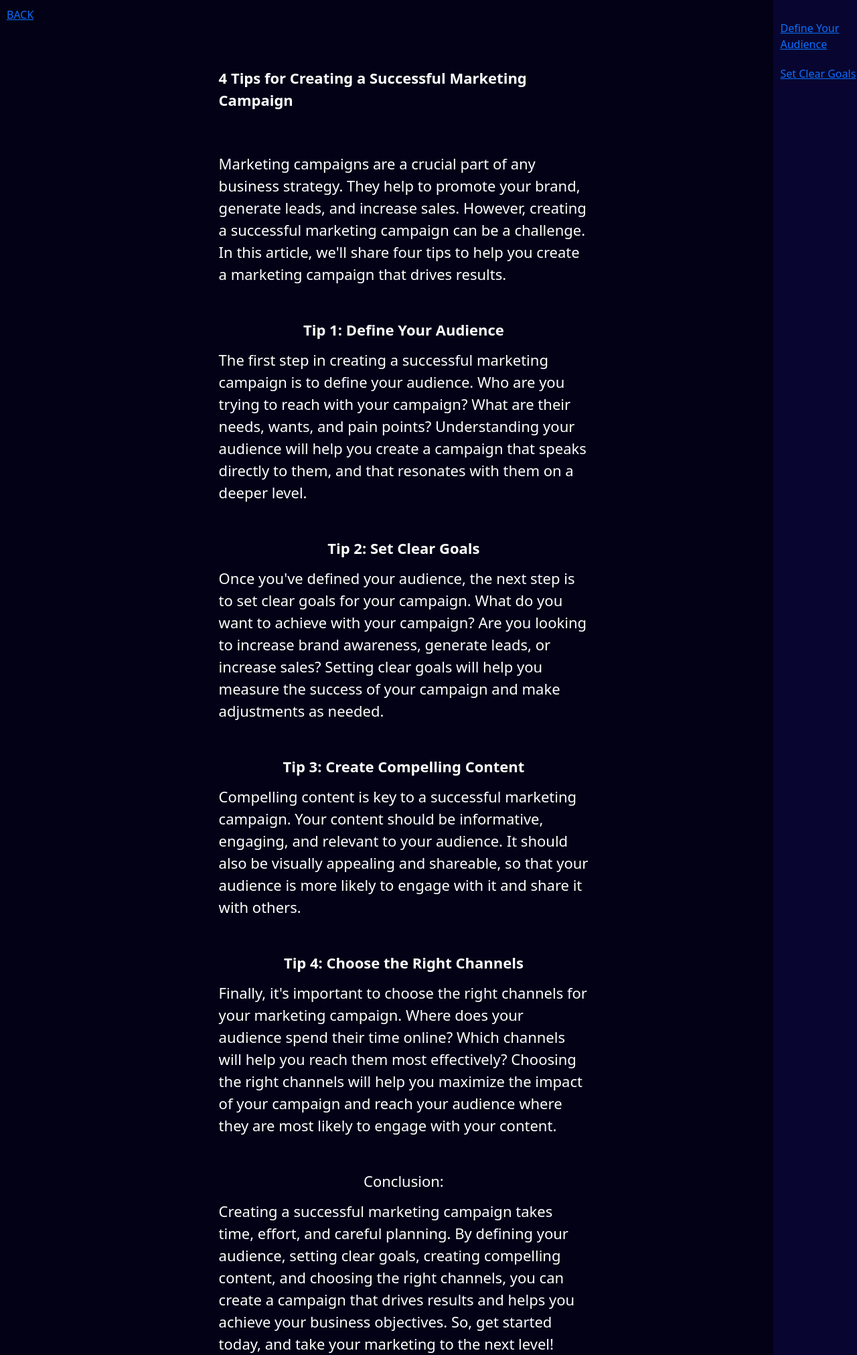
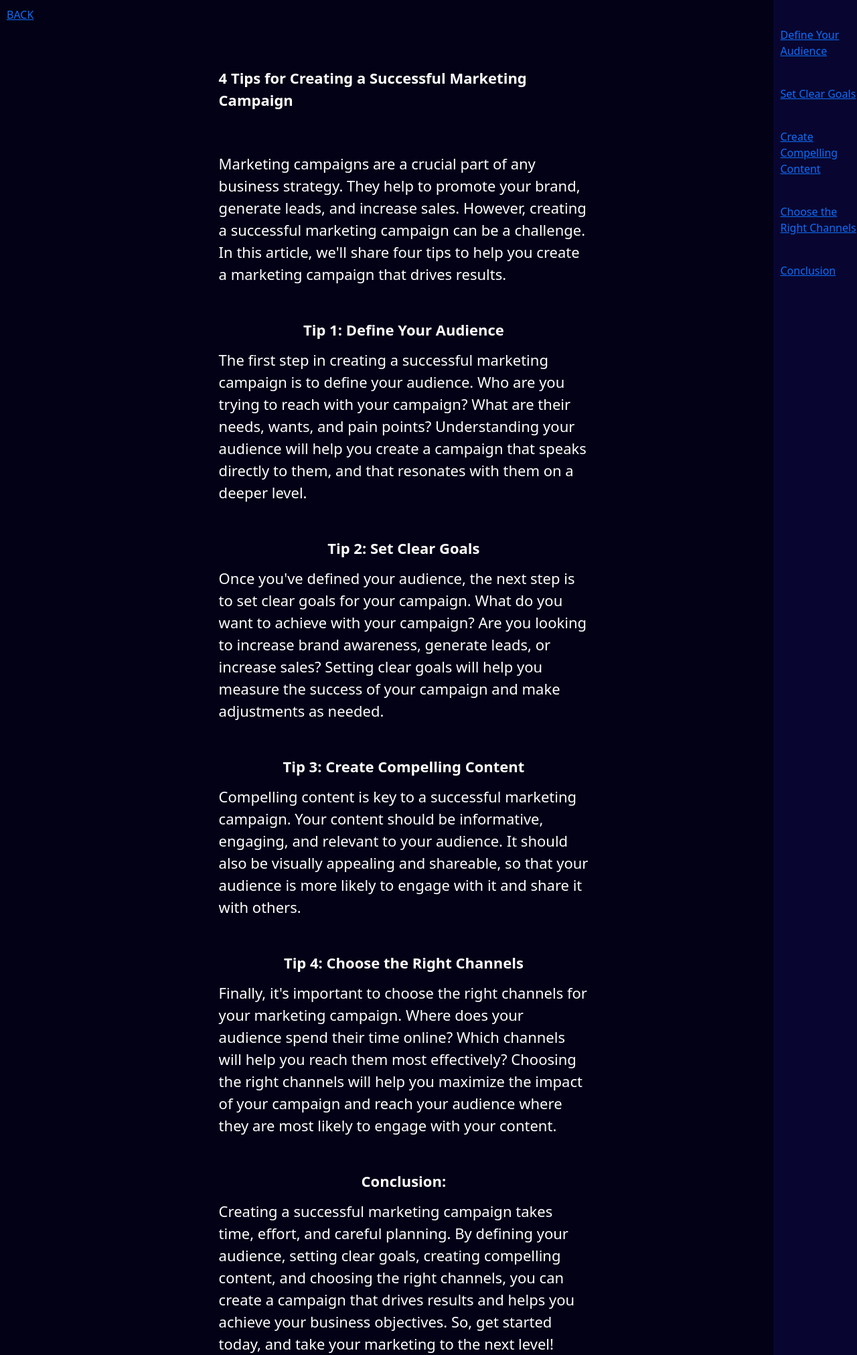
Before and after one commit to joerivhurck/repo, a plain HTML site: page bootstrap-opdracht/article.html in a window 1280 px wide. Shown: the whole page at 67% size. Drawn offline with nearby package versions, Linux system fonts and the light colour scheme.

Commit message:
page navi complete

```diff
--- a/bootstrap-opdracht/article.html
+++ b/bootstrap-opdracht/article.html
@@ -28,7 +28,6 @@
         width: 300px;
         display: flex;
         flex-direction: column;
-
       }
       .text {
         color: white;
@@ -46,19 +45,19 @@
         display: flex;
         justify-content: center;
       }
-      .pos{
+      .pos {
         height: 100%;
-        margin-top: 30px;
+        margin-top: 40px;
         margin-left: 10px;
         display: flex;
         flex-direction: column;
-        gap: 20px;
+        gap: 40px;
         position: fixed;
-     }
-     nav{
+      }
+      nav {
         margin-left: 10px;
         margin-top: 10px;
-     }
+      }
     </style>
     <link defer rel="stylesheet" href="./navigation-article.css" />
     <link
@@ -111,7 +110,11 @@
             the success of your campaign and make adjustments as needed.
           </div>
           <div class="tips">
-            <div class="title"><b>Tip 3: Create Compelling Content</b></div>
+            <div class="title">
+              <div id="Create-Compelling-Content">
+                <b>Tip 3: Create Compelling Content</b>
+              </div>
+            </div>
             Compelling content is key to a successful marketing campaign. Your
             content should be informative, engaging, and relevant to your
             audience. It should also be visually appealing and shareable, so
@@ -119,7 +122,11 @@
             with others.
           </div>
           <div class="tips">
-            <div class="title"><b>Tip 4: Choose the Right Channels</b></div>
+            <div class="title">
+              <div id="Choose-the-Right-Channels">
+                <b>Tip 4: Choose the Right Channels</b>
+              </div>
+            </div>
             Finally, it's important to choose the right channels for your
             marketing campaign. Where does your audience spend their time
             online? Which channels will help you reach them most effectively?
@@ -128,7 +135,11 @@
             engage with your content.
           </div>
           <div class="outro">
-            <div class="title">Conclusion:</div>
+            <div class="title">
+              <div id="Conclusion">
+                <b>Conclusion:</b>
+              </div>
+            </div>
             Creating a successful marketing campaign takes time, effort, and
             careful planning. By defining your audience, setting clear goals,
             creating compelling content, and choosing the right channels, you
@@ -142,6 +153,9 @@
         <div class="pos">
           <a href="#define-your-audience">Define Your Audience</a>
           <a href="#set-clear-goals">Set Clear Goals</a>
+          <a href="#Create-Compelling-Content">Create Compelling Content</a>
+          <a href="#Choose-the-Right-Channels">Choose the Right Channels</a>
+          <a href="#Conclusion">Conclusion</a>
         </div>
       </div>
     </div>
--- a/bootstrap-opdracht/navigation-article.css
+++ b/bootstrap-opdracht/navigation-article.css
@@ -6,6 +6,7 @@
     height: 70px;
     font-size: 20px;
     padding: 10px;
+
 }
 
   .nav-item{
```
